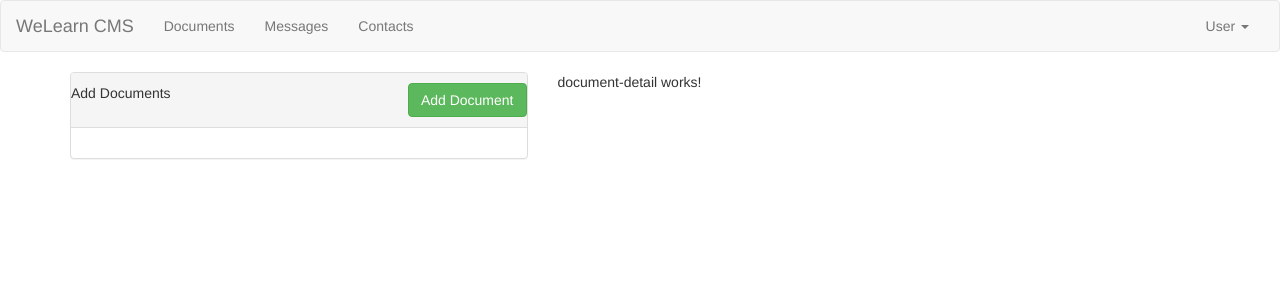
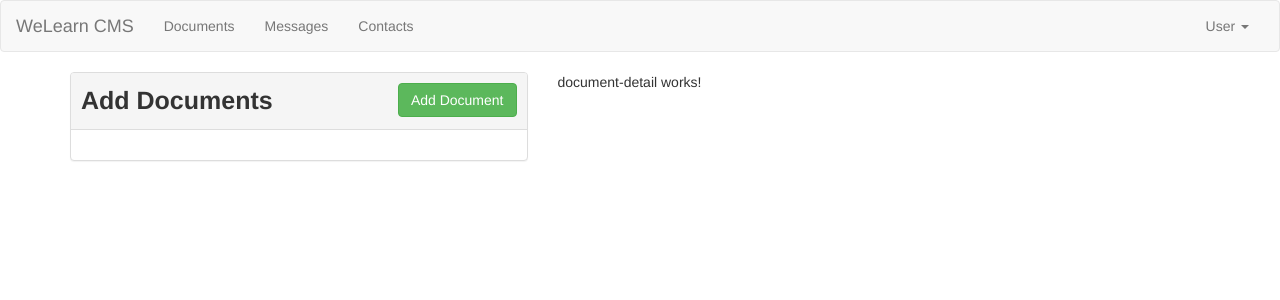
Before and after one commit to EduP217/WDD430-cms, an Angular app: page / in a window 1280 px wide. Shown: the top 300 px of the page. Built offline with nearby package versions, Linux system fonts and the light colour scheme.

Commit message:
update styles for improve the views

```diff
--- a/src/app/contacts/contact-list/contact-list.component.css
+++ b/src/app/contacts/contact-list/contact-list.component.css
@@ -0,0 +1,8 @@
+.title {
+  font-size: 2.5rem;
+  font-weight: bold;
+}
+.pad-left-right {
+  padding-left: 1rem;
+  padding-right: 1rem;
+}
--- a/src/app/contacts/contact-list/contact-list.component.html
+++ b/src/app/contacts/contact-list/contact-list.component.html
@@ -1,10 +1,10 @@
 <div class="panel panel-default">
   <div class="panel-heading">
-    <h2 class="panel-title" style="display: inline; font-size: 30px">
-      Contacts
-    </h2>
-    <div class="pull-right">
-      <button type="button" class="btn btn-success">New Contact</button>
+    <div class="row pad-left-right">
+      <span class="title pull-left">Contacts</span>
+      <div class="pull-right">
+        <button type="button" class="btn btn-success">New Contact</button>
+      </div>
     </div>
   </div>
   <div class="panel-body">
--- a/src/app/documents/document-list/document-list.component.css
+++ b/src/app/documents/document-list/document-list.component.css
@@ -0,0 +1,8 @@
+.title {
+  font-size: 2.5rem;
+  font-weight: bold;
+}
+.pad-left-right {
+  padding-left: 1rem;
+  padding-right: 1rem;
+}
--- a/src/app/documents/document-list/document-list.component.html
+++ b/src/app/documents/document-list/document-list.component.html
@@ -2,7 +2,9 @@
   <div class="panel-heading">
     <div class="row pad-left-right">
       <span class="pull-left title">Add Documents</span>
-      <a class="btn btn-success pull-right">Add Document</a>
+      <div class="pull-right">
+        <button type="button" class="btn btn-success">Add Document</button>
+      </div>
     </div>
   </div>
   <div class="panel-body">
```
